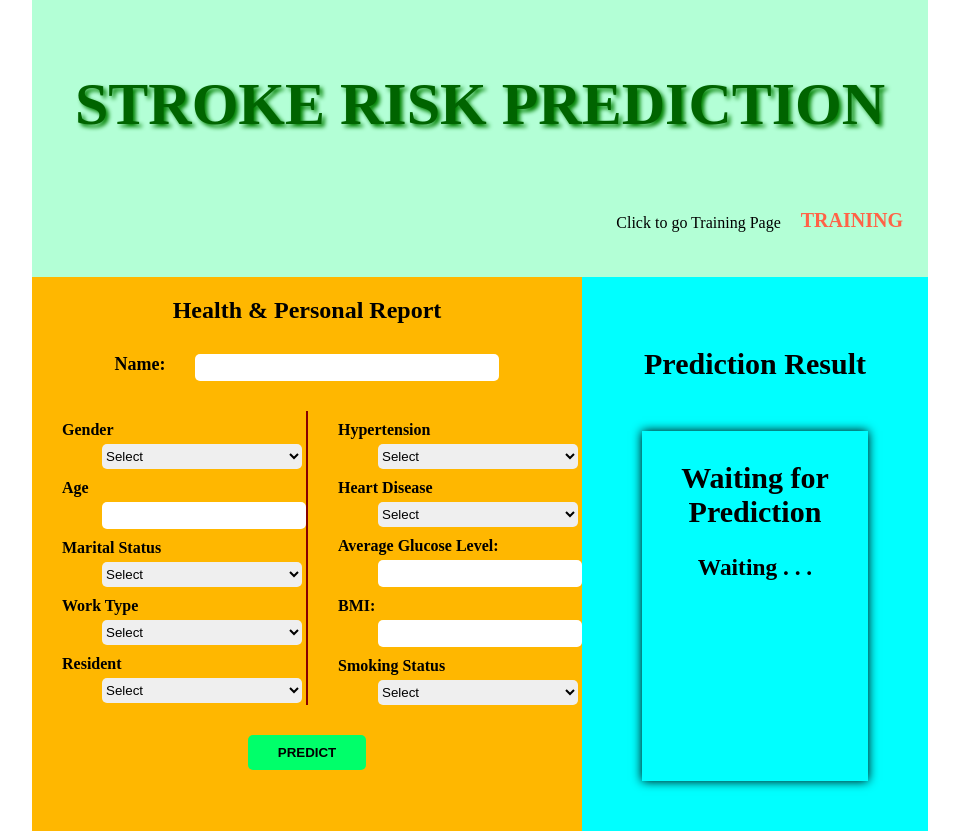
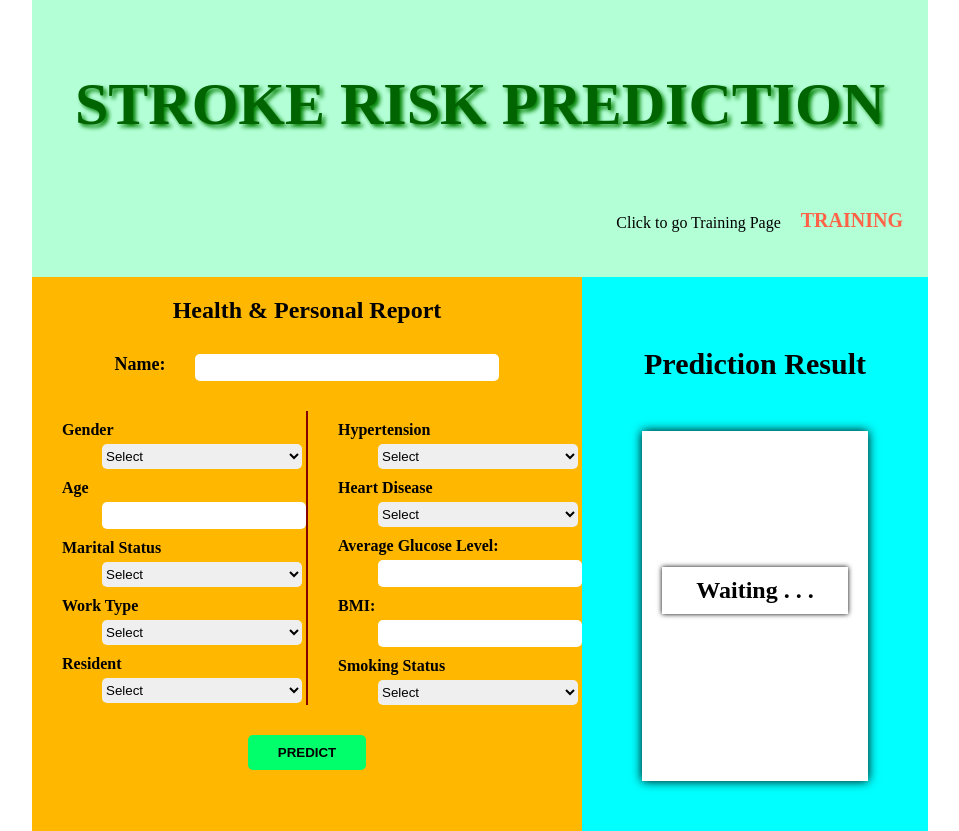
Before and after one commit to asbpintu/Stroke-Risk-Prediction, a Flask app: page / in a window 1280 px wide. Shown: the whole page, without its empty margins (160-1119 px from the left). Run offline with Flask 3, Linux system fonts and the light colour scheme.

Commit message:
app updated

```diff
--- a/app.py
+++ b/app.py
@@ -9,6 +9,9 @@ from stroke_risk.pipeline.prediction import PredictionFromData
 def home():
     result = ''
     prob = ''
+    color = ''
+    text1 = ''
+    text2 = ''
     if request.method == 'POST':
 
         name = request.form["name"]
@@ -27,11 +30,14 @@ def home():
             }
 
         prediction_instance = PredictionFromData(form_data)
-        result, prob = prediction_instance.predict()
+        result, prob, color = prediction_instance.predict()
 
-        return render_template('index.html', value = result, name = name, prob = prob)
+        text1 = 'You have a '
+        text2 = ' chance of being affected by a Brain-Stroke.'
+
+        return render_template('index.html', value = result, name = name, prob = prob, text1 = text1, text2 = text2, color = color)
     else:
-        return render_template('index.html', value = 'Waiting . . . ', name = 'Waiting for Prediction', prob = prob)
+        return render_template('index.html', value = 'Waiting . . . ', name = '', prob = prob, text1 = text1, text2 = text2, color = color)
 
 
 @app.route('/training', methods=['GET', 'POST'])
--- a/static/main.css
+++ b/static/main.css
@@ -122,6 +122,9 @@ body{
     margin: 50px 60px;
     height: 350px;
     box-shadow: 0px 0px 10px black;
+    display: grid;
+    align-items:start;
+    background-color:white
 }
 .outer-ten dt{
     margin-top: 10px;
--- a/templates/index.html
+++ b/templates/index.html
@@ -6,6 +6,25 @@
     <meta name="viewport" content="width=device-width, initial-scale=1.0">
     <link rel="stylesheet" type="text/css" href="{{ url_for('static', filename='main.css') }}">
     <title>stroke-risk</title>
+    <style>
+        .out1{
+            text-decoration:underline;
+        }
+        .out2{
+            margin: 0px 20px;
+            box-shadow: 0px 0px 5px {{color}};
+            color: {{color}};
+            padding: 10px;
+            font-size: 24px;
+        }
+        .out3{
+            color: rgba(39, 39, 39, 0.861);
+        }
+        .out3 span{
+            font-size: 30px;
+            color: {{color}};
+        }
+    </style>
 </head>
 
 <body>
@@ -120,8 +139,7 @@
                     <div class="prediction-value">
                         <h2 class="out1">{{name}}</h2>
                         <h3 class="out2">{{value}}</h3>
-                        <h4 class="out3">{{prob}}</h4>
-                        <h5 class="out4">{{prob}}</h5>
+                        <h4 class="out3">{{text1}}<span>{{prob}}</span>{{text2}}</h4>
                     </div>
                 </div>
             </div>
```
Also changed, not shown: src/stroke_risk/pipeline/prediction.py (+9 -4 lines), 1 other file.
